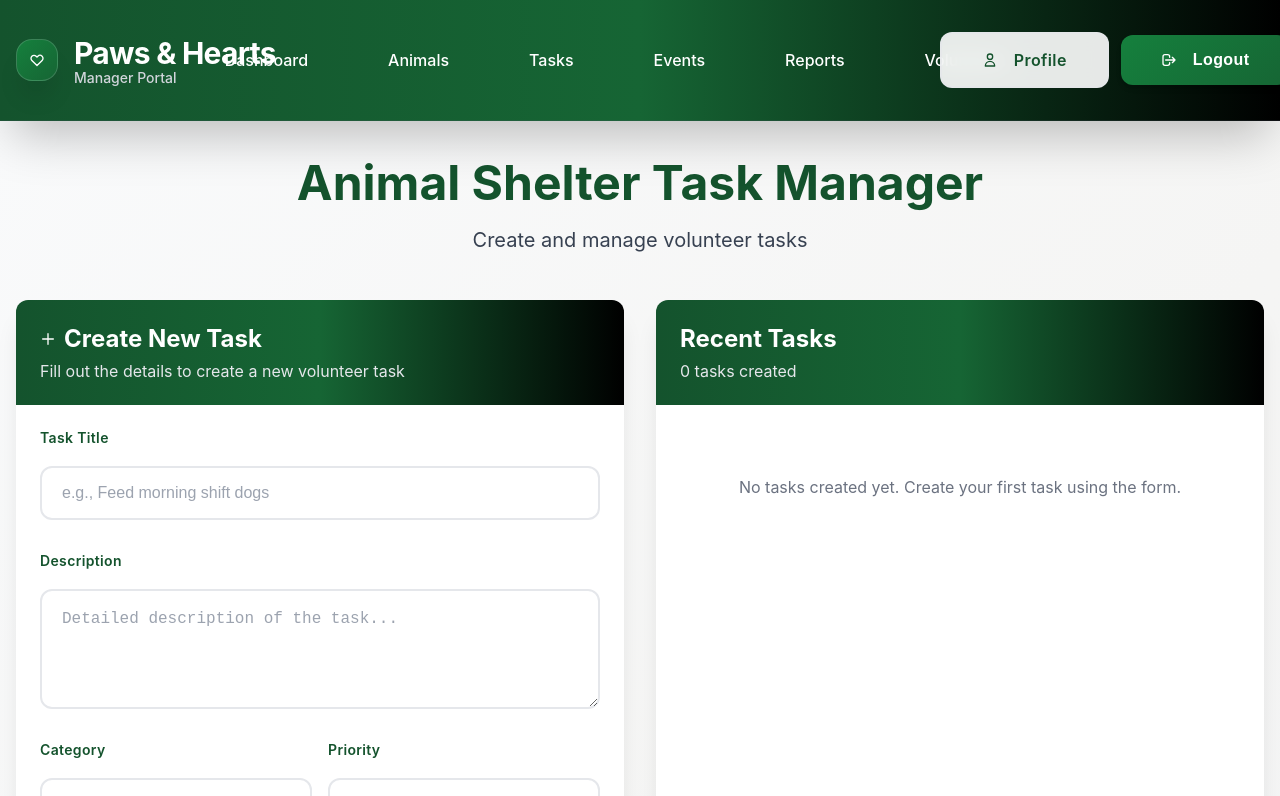
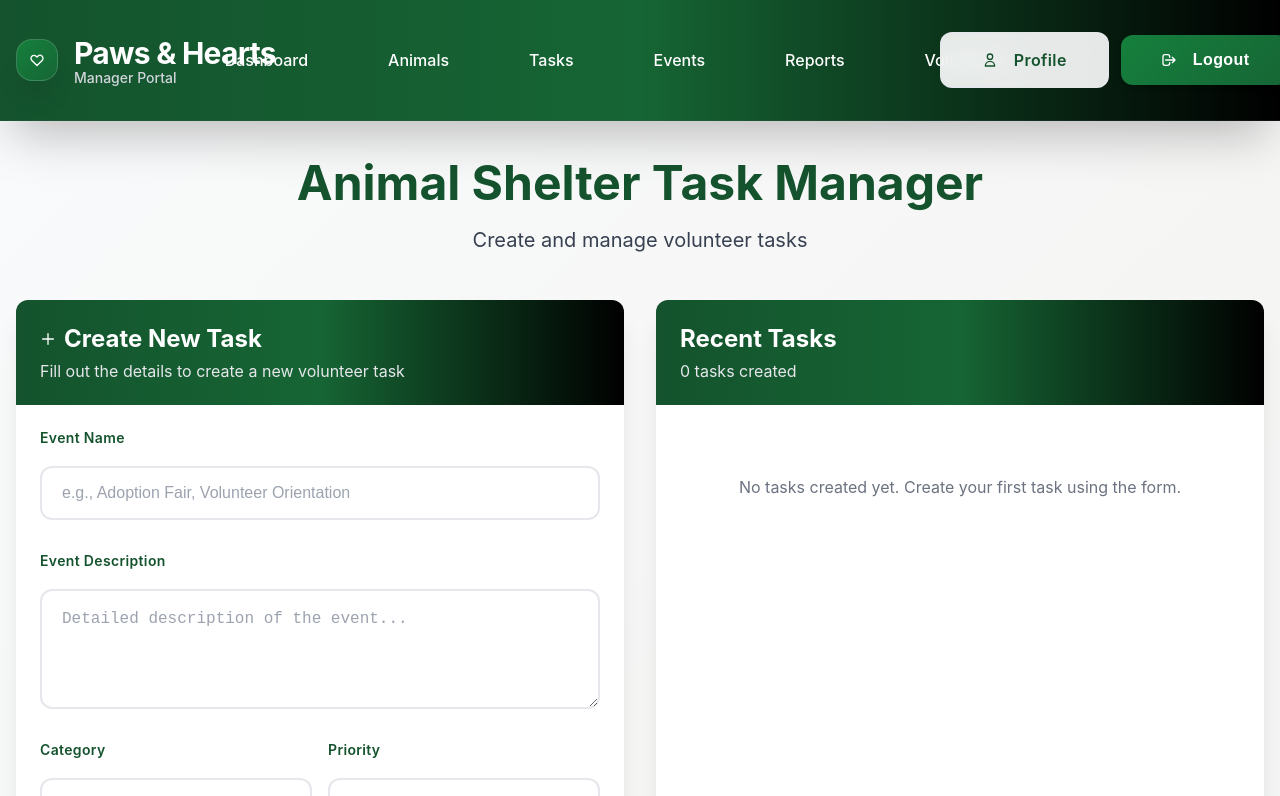
Before and after one commit to jennifernava681/SOFTWARE_DESIGN_COSC_4353, a React (Create React App) app: page /eventmanager in a window 1280 px wide. Shown: the top 796 px of the page. Built offline with nearby package versions, Linux system fonts and the light colour scheme.

Commit message:
Updated field names in EventManager form for improved clarity

```diff
--- a/src/portals/staff/manager/EventManager.jsx
+++ b/src/portals/staff/manager/EventManager.jsx
@@ -6,8 +6,8 @@ import "../../../css/EventFormPage.css";
 const EventManager = () => {
   const [tasks, setTasks] = useState([]);
   const [formData, setFormData] = useState({
-    title: "",
-    description: "",
+    eventName: "",
+    eventDescription: "",
     category: "",
     priority: "",
     assignedTo: "",
@@ -58,8 +58,8 @@ const EventManager = () => {
 
     // Reset form
     setFormData({
-      title: "",
-      description: "",
+      eventName: "",
+      eventDescription: "",
       category: "",
       priority: "",
       assignedTo: "",
@@ -125,30 +125,30 @@ const EventManager = () => {
             <div className="card-content">
               <form onSubmit={handleSubmit}>
                 <div className="form-group">
-                  <label htmlFor="title" className="form-label">
-                    Task Title
+                  <label htmlFor="eventName" className="form-label">
+                    Event Name
                   </label>
                   <input
-                    id="title"
+                    id="eventName"
                     type="text"
                     className="form-input"
-                    placeholder="e.g., Feed morning shift dogs"
-                    value={formData.title}
-                    onChange={(e) => setFormData({ ...formData, title: e.target.value })}
+                    placeholder="e.g., Adoption Fair, Volunteer Orientation"
+                    value={formData.eventName}
+                    onChange={(e) => setFormData({ ...formData, eventName: e.target.value })}
                     required
                   />
                 </div>
 
                 <div className="form-group">
-                  <label htmlFor="description" className="form-label">
-                    Description
+                  <label htmlFor="eventDescription" className="form-label">
+                    Event Description
                   </label>
                   <textarea
-                    id="description"
+                    id="eventDescription"
                     className="form-textarea"
-                    placeholder="Detailed description of the task..."
-                    value={formData.description}
-                    onChange={(e) => setFormData({ ...formData, description: e.target.value })}
+                    placeholder="Detailed description of the event..."
+                    value={formData.eventDescription}
+                    onChange={(e) => setFormData({ ...formData, eventDescription: e.target.value })}
                     required
                   />
                 </div>
@@ -325,11 +325,11 @@ const EventManager = () => {
                     .map((task) => (
                       <div key={task.id} className="task-item">
                         <div className="task-item-header">
-                          <h3 className="task-item-title">{task.title}</h3>
+                          <h3 className="task-item-title">{task.eventName}</h3>
                           <span className={`badge ${getPriorityClass(task.priority)}`}>{task.priority}</span>
                         </div>
 
-                        <p className="task-item-description">{task.description}</p>
+                        <p className="task-item-description">{task.eventDescription}</p>
 
                         <div style={{ display: "flex", flexWrap: "wrap", gap: "0.5rem", marginBottom: "0.75rem" }}>
                           <span className="badge badge-secondary">{task.category}</span>
```
